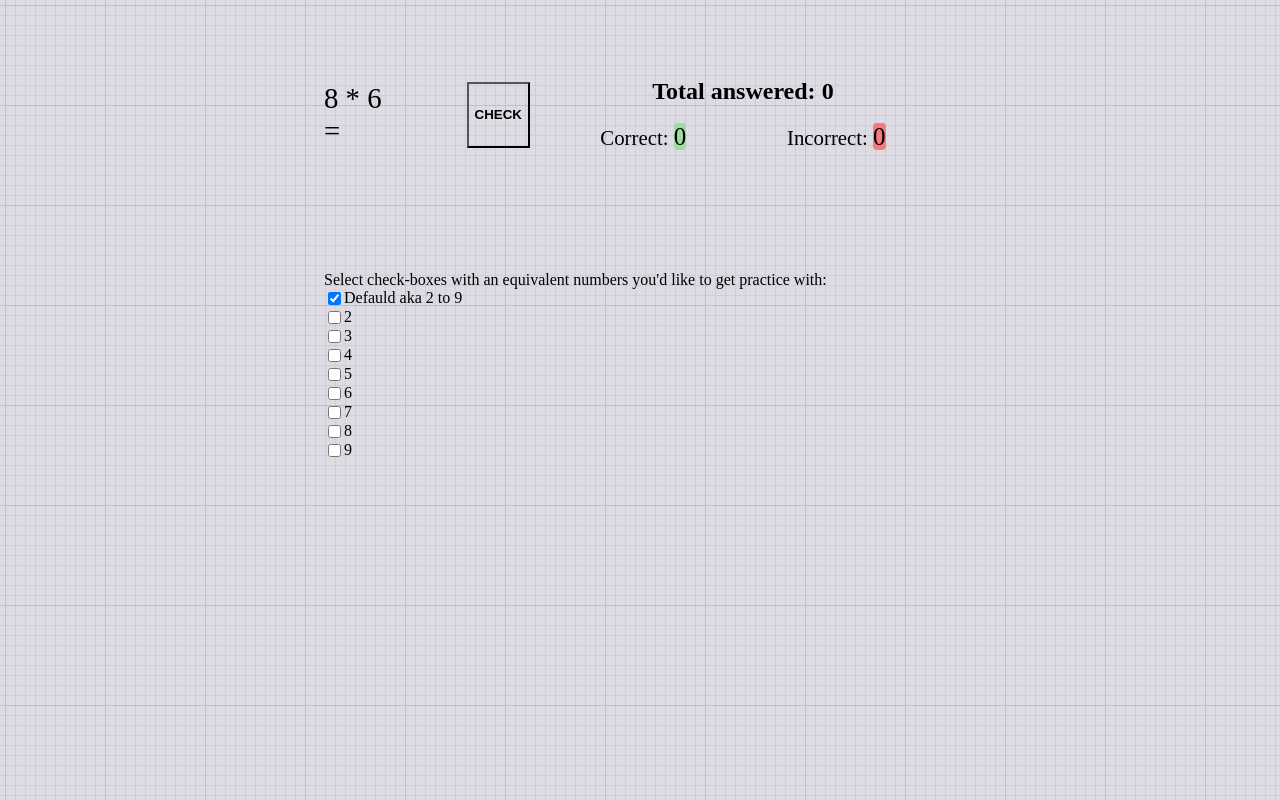
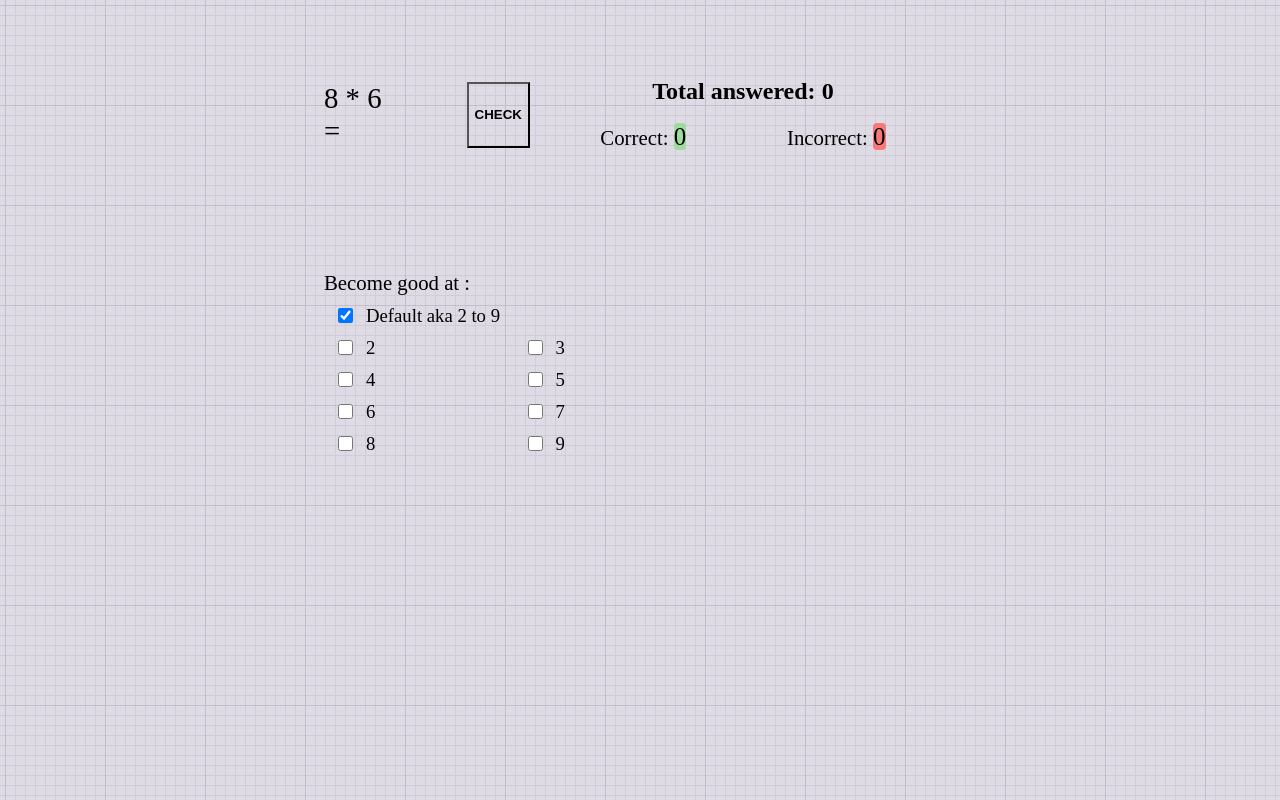
Before and after one commit to Yurii-Komarnytskyi/MultiplicationTableGame, a React (Create React App) app: page / in a window 1280 px wide. Built offline with nearby package versions, Linux system fonts and the light colour scheme.

Commit message:
Split check boxes into two columns in GameModesCheckBoxes comp.

```diff
--- a/src/components/container/GameContainer.jsx
+++ b/src/components/container/GameContainer.jsx
@@ -44,8 +44,6 @@ const GameContainer = () => {
         areAllTablesChecked={areAllTablesChecked}
         setAreAllTablesChecked={setAreAllTablesChecked}
       />
-
-
     </React.Fragment>
   )
 }
--- a/src/components/game_settings/GameModesCheckBoxes.jsx
+++ b/src/components/game_settings/GameModesCheckBoxes.jsx
@@ -19,7 +19,6 @@ const GameModesCheckBoxes = ({
       }
       return acc
     },[]))
-    console.log('gameMode: ', gameMode)
   }, [boxesFromTwoToNine])
 
   const handleAllTables = () => {
@@ -35,37 +34,47 @@ const GameModesCheckBoxes = ({
 
   const handleSingleBox = (e) => {
     if (areAllTablesChecked) setAreAllTablesChecked(false);
-    console.log("e.target.value: ",+e.target.value)
     setBoxesFromTwoToNine(prevArr => prevArr.map((item, ind) => (+item[0] === +e.target.value)? [ind+2, !item[1]] : item));
   }
 
+  const actOnSpanClickOnly = (e) => { if(e.target.tagName === 'LABEL') return e.preventDefault() }
+
   return (
     <div className={styles.modesWrapper}>
-      <span>Select check-boxes with an equivalent numbers you'd like to get practice with: </span>
+      <span>Become good at : </span>
       <br />
 
-      <label className={styles.boxes}>
+      <label
+        className={styles.labelWrapper}
+        onClick={e => actOnSpanClickOnly(e)}
+      >
         <input
+          className={styles.inputBox}
           onChange={handleAllTables}
           type='checkbox'
           checked={areAllTablesChecked}
           ref={allTablesCheckBox}
         />
-        <span>Defauld aka 2 to 9</span>
+        <span>Default aka 2 to 9</span>
       </label>
 
+      <div className={styles.customModes}>
         {boxesFromTwoToNine.map((boxState) =>
-        <React.Fragment>
-          <label className={styles.boxes}>
+            <label
+             className={styles.labelWrapper}
+             onClick={e => actOnSpanClickOnly(e)}
+            >
               <input
+                className={styles.inputBox}
                 onChange={e => handleSingleBox(e)}
                 type='checkbox'
                 value={boxState[0]}
                 checked={boxState[1]}
               />
               <span>{boxState[0]}</span>
-          </label>
-        </React.Fragment>)}
+            </label>)}
+        </div>
+
     </div>
   )
 }
--- a/src/components/game_settings/GameModesCheckBoxes.module.css
+++ b/src/components/game_settings/GameModesCheckBoxes.module.css
@@ -1,10 +1,29 @@
 .modesWrapper{
-    flex-direction: row;
     width: 50%;
     margin: 0 auto;
     padding: 50px;
+    font-size: 1.3em;
 }
-.boxes{
+
+.labelWrapper{
     display: flex;
+    margin-top: 10px;
+    padding-left: 10px;
+    font-size: 0.9em;
+    font-weight: 500;
     user-select: none;
 }
+
+.labelWrapper span {
+    padding-left: 10px;
+}
+.inputBox {
+    width: 15px;
+    height: 15px;
+}
+
+.customModes {
+    display: grid;
+    grid-template-columns: auto auto;
+    width: 60%;
+}
```
Lines whose indentation alone changed are shown as unchanged.
